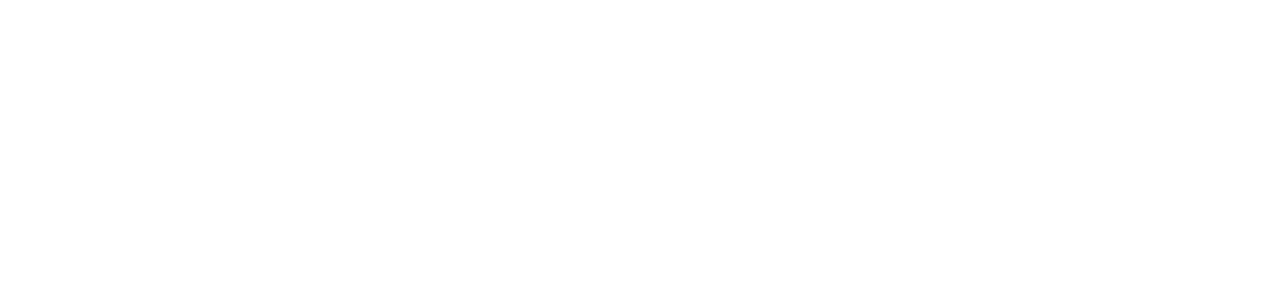
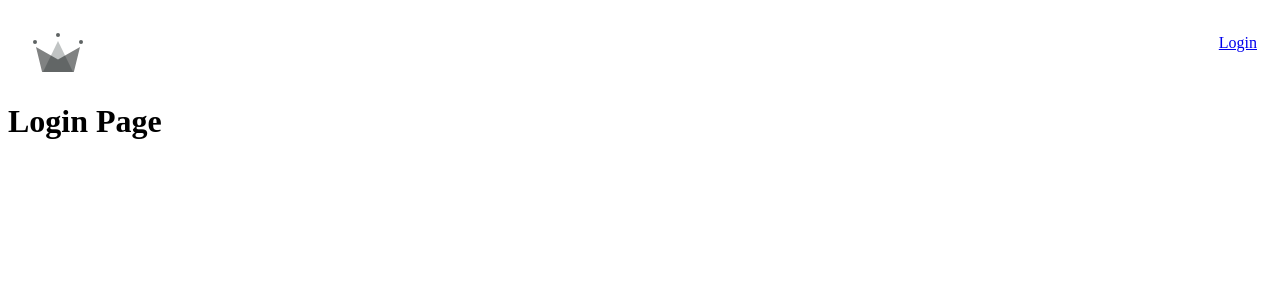
Before and after one commit to chunloy/crwn-clothing, a React (Create React App) app: page /login in a window 1280 px wide. Before the commit this address had no page. Shown: the top 300 px of the page. Built offline with nearby package versions, Linux system fonts and the light colour scheme; the HTML template or start-up script is replaced by a standard one.

Commit message:
Add firebase as dependency, create login component and set up routing

```diff
--- a/package.json
+++ b/package.json
@@ -6,6 +6,7 @@
     "@testing-library/jest-dom": "^5.16.4",
     "@testing-library/react": "^13.3.0",
     "@testing-library/user-event": "^13.5.0",
+    "firebase": "^9.9.2",
     "react": "^18.2.0",
     "react-dom": "^18.2.0",
     "react-router-dom": "^6.3.0",
--- a/src/App.jsx
+++ b/src/App.jsx
@@ -1,5 +1,6 @@
 import Navigation from "./routes/Navigation";
 import Home from "./routes/Home";
+import Form from "./routes/Form";
 import {Routes, Route} from 'react-router-dom';
 
 const App = () => {
@@ -7,6 +8,7 @@
     <Routes>
       <Route path="/" element={<Navigation />}>
         <Route index element={<Home />} />
+        <Route path="login" element={<Form />} />
       </Route>
     </Routes>
 
--- /dev/null
+++ b/src/routes/Form.jsx
@@ -0,0 +1,9 @@
+const Form = () => {
+  return (
+    <div>
+      <h1>Login Page</h1>
+    </div>
+  )
+}
+
+export default Form;
--- a/src/routes/Navigation.jsx
+++ b/src/routes/Navigation.jsx
@@ -10,8 +10,8 @@
           <Logo className="logo" />
         </Link>
         <div className="nav-links-container">
-          <Link className="nav-link" to="/">
-            Placeholeder
+          <Link className="nav-link" to="/login">
+            Login
           </Link>
         </div>
       </div>
--- a/src/routes/navigation.scss
+++ b/src/routes/navigation.scss
@@ -18,7 +18,7 @@
     align-items: center;
     justify-content: flex-end;
 
-    .nav-links {
+    .nav-link {
       padding: 10px 15px;
       cursor: pointer;
     }
```
Also changed, not shown: 1 other file (tests, documents, lock files or other folders).
